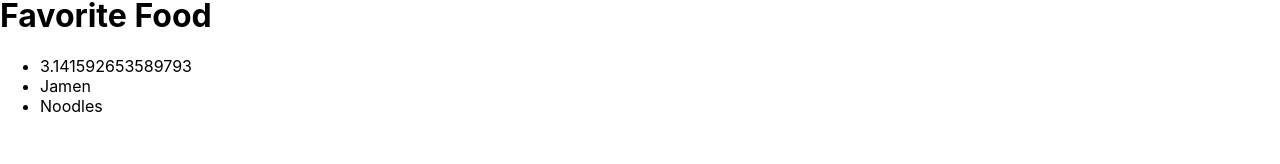
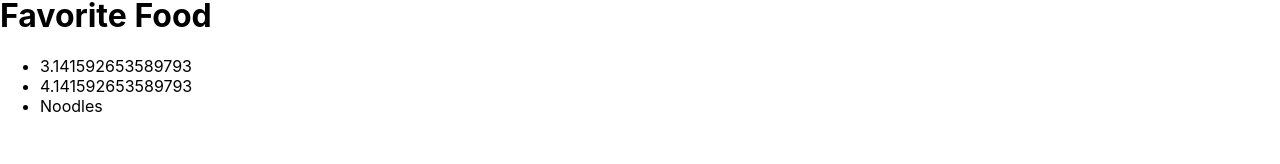
Before and after one commit to GUchechi/Code-with-Angela, a React (Create React App) app: page / in a window 1280 px wide. Shown: the part 136-300 px from the top of the page. Built offline with nearby package versions, Linux system fonts and the light colour scheme.

Commit message:
imported double pi

```diff
--- a/src/components/Lists.jsx
+++ b/src/components/Lists.jsx
@@ -1,12 +1,12 @@
 import React from 'react'
-import Pi from './Maths.js'
+import Pi,{doublePi} from './Maths.js'
 
 const Lists = () => {
   return (
     <div>
         <ul>
             <li>{Pi}</li>
-            <li>Jamen</li>
+            <li>{doublePi}</li>
             <li>Noodles</li>
         </ul>
     </div>
```
